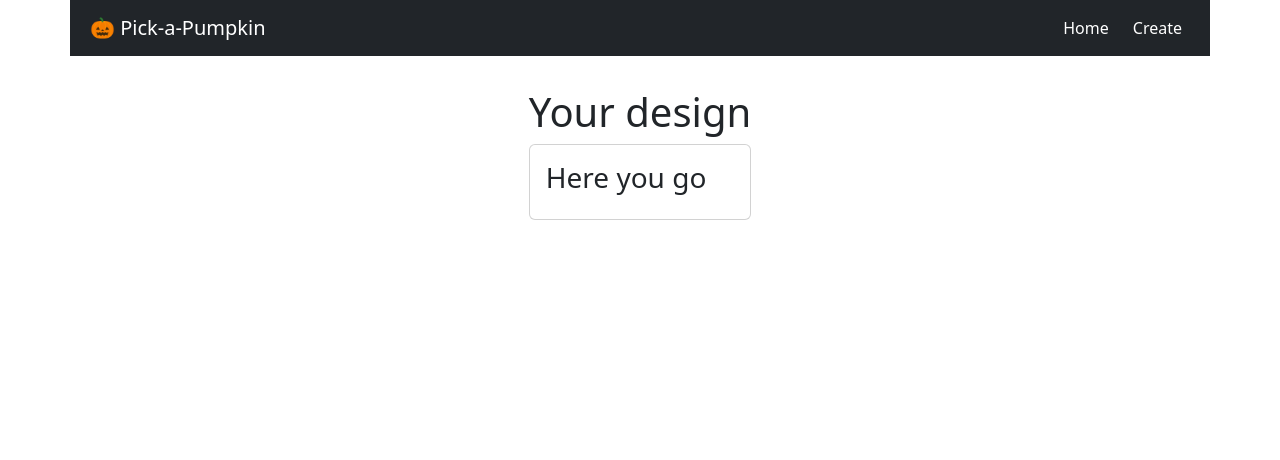
After one commit to shielsr/assignment-04, a Flask app: page /pumpkin-design in a window 1280 px wide. The commit adds this page. Shown: the top 460 px of the page. Run offline with Flask 3, Linux system fonts and the light colour scheme.

Commit message:
Set up table and databases. Can now submit form and add rows to pumpkin_design table in SQLite

```diff
--- a/app.py
+++ b/app.py
@@ -6,17 +6,39 @@ from models import *
 app = Flask(__name__)
 app.config.from_object('config')  # Load configuration from config.py
 
+
+with app.app_context():
+    db.init_app(app)  # It connects the SQLAlchemy db object with the Flask app and the DBMS engine
+    db.create_all()  # Create the database tables for all the models
+
+
+
 @app.route('/')
 def index():
-    # Render the home page with all gigs
+    # Render the home page
     return render_template('index.html')
 
 @app.route('/create', methods=["GET"])
-def create():
+def create_pumpkin_page():
     # Render the 'Create' page
     return render_template('create.html')
 
+@app.route("/create", methods=["POST"])
+def create_pumpkin_action():
+    pumpkin = pumpkinDesign(
+        size=request.form["size"],
+        eyes=request.form["eyes"],
+        mouth=request.form["mouth"],
+        amount=request.form["amount"],
+    )
+    db.session.add(pumpkin)
+    db.session.commit()
+    return redirect(url_for("pumpkin_design_review"))
 
+@app.route('/pumpkin-design', methods=["GET"])
+def pumpkin_design_review():
+    # Render the '' page
+    return render_template('pumpkin-design.html')
 
 if __name__ == '__main__':
      app.run(debug=True, port=8000)
--- a/templates/base.html
+++ b/templates/base.html
@@ -46,7 +46,7 @@
               <a class="nav-link active" aria-current="page" href="{{ url_for('index') }}">Home</a>
             </li>
             <li class="nav-item">
-              <a class="nav-link active" href="{{ url_for('create') }}">Create</a>
+              <a class="nav-link active" href="{{ url_for('create_pumpkin_page') }}">Create</a>
             </li>
 
 
@@ -64,8 +64,7 @@
     </main>
 
     <footer class="m-3">
-
-      <p>&copy; Rob Shiels 2025. This is a college project.</p>
+            <p>&copy; Rob Shiels 2025. This is a college project.</p>
     </footer>
   </div>
 
--- /dev/null
+++ b/templates/pumpkin-design.html
@@ -0,0 +1,23 @@
+{% extends "base.html" %}
+
+{% block main %}
+
+
+
+
+<div class="title-block">
+    <h1>Your design</h1>
+</div>
+
+
+<div class="card narrow-card">
+    <div class="card-body">
+        <h3 class="card-title">Here you go</h3>
+
+
+
+
+    </div>
+</div>
+
+{% endblock %}
```
Also changed, not shown: documentation.md (+3 -1 lines), models.py (+19 -0 lines), templates/create.html (+10 -10 lines), instance/db.sqlite3 (added), 1 other file.
